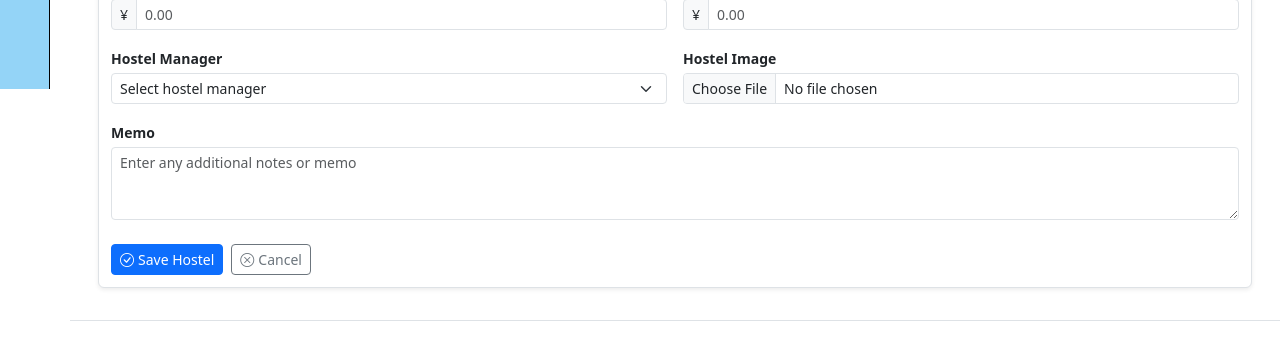
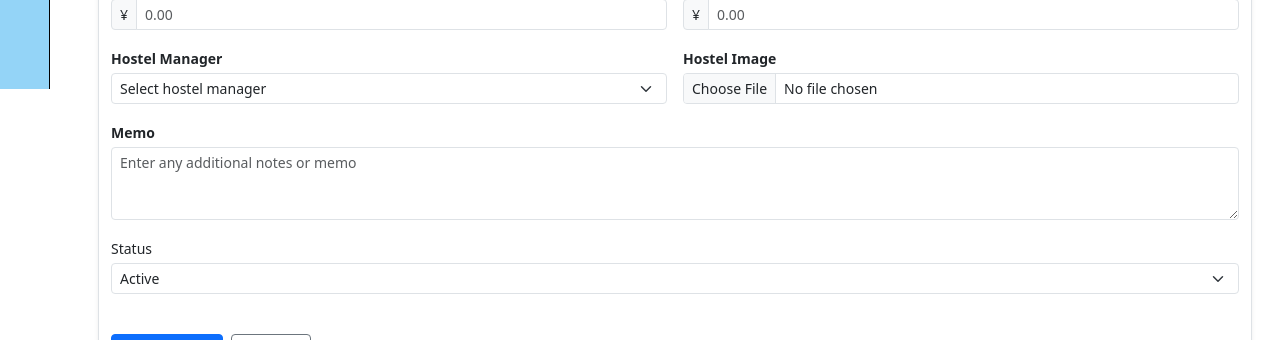
Before and after one commit to jadhikari/docker-fistail-home, a Django app: page /hostel/add/ in a window 1280 px wide. Shown: the part 722-1062 px from the top of the page. Run offline with Django 5.2, Linux system fonts and the light colour scheme; the visitor is signed in with stand-in values (Sample User, id 1); data comes from the database, SQL or seed files in the repository.

Commit message:
hostel active and inactive process has been done

```diff
--- a/backend/finance/views.py
+++ b/backend/finance/views.py
@@ -229,7 +229,7 @@ def revenues(request):
 
     # Get all hostels for the filter dropdown
     from hostel.models import Hostel
-    all_hostels = Hostel.objects.all().order_by('name')
+    all_hostels = Hostel.objects.filter(status=True).order_by('name')
 
     return render(request, 'finance/revenues_dashboard.html', {
         'registration_revenues': registration_page_obj,
@@ -1028,7 +1028,7 @@ def expenses(request):
 
     # Get all hostels for the filter dropdown
     from hostel.models import Hostel
-    all_hostels = Hostel.objects.all().order_by('name')
+    all_hostels = Hostel.objects.filter(status=True).order_by('name')
 
     # Format year_month for display
     display_month = ""
--- a/backend/hostel/admin.py
+++ b/backend/hostel/admin.py
@@ -14,13 +14,15 @@ class HostelAdmin(admin.ModelAdmin):
         'hostel_manager',
         'deposit_fee',
         'initial_fee',
+        'status',
         'created_at',
         'created_by',
         'updated_at',
         'updated_by',
     )
+    list_editable = ('status',)
     search_fields = ('name', 'common_name')
-    list_filter = ('contract_start_date', 'contract_end_date')
+    list_filter = ('status', 'hostel_type')
     autocomplete_fields = ('hostel_manager', 'created_by', 'updated_by')
     readonly_fields = ('created_at', 'updated_at')
 
@@ -41,6 +43,7 @@ class UnitAdmin(admin.ModelAdmin):
         'updated_at',
         'updated_by',
     )
+
     list_filter = ('unit_type', 'hostel')
     search_fields = ('unit_id', 'hostel__name')
     autocomplete_fields = ('hostel', 'created_by', 'updated_by')
--- a/backend/hostel/templates/hostel/hostel_form.html
+++ b/backend/hostel/templates/hostel/hostel_form.html
@@ -429,25 +429,26 @@
                             </div>
                         {% endif %}
                     </div>
-                    {% comment %} <div class="col-md-6">
-                        <label for="{{ form.is_active.id_for_label }}" class="form-label fw-semibold small">
+                    {% if perms.hostel.change_hostel %}
+                        <div class="mb-3">
+                            <label for="{{ form.status.id_for_label }}" class="form-label">
                                 Status
                             </label>
 
                             <select
-                            name="{{ form.is_active.name }}"
-                            id="{{ form.is_active.id_for_label }}"
+                                name="{{ form.status.name }}"
+                                id="{{ form.status.id_for_label }}"
                                 class="form-select form-select-sm"
                             >
-                            <option value="True" {% if form.is_active.value %}selected{% endif %}>
+                                <option value="True" {% if form.status.value %}selected{% endif %}>
                                     Active
                                 </option>
-                            <option value="False" {% if not form.is_active.value %}selected{% endif %}>
+                                <option value="False" {% if not form.status.value %}selected{% endif %}>
                                     Inactive
                                 </option>
                             </select>
-                    </div> {% endcomment %}
-
+                        </div>
+                    {% endif %}
 
                 </div>
 
@@ -477,5 +478,59 @@
             bsAlert.close();
         });
     }, 5000);
+
+    document.addEventListener('DOMContentLoaded', function () {
+        const statusField = document.getElementById('{{ form.status.id_for_label }}');
+        const form = statusField?.closest('form');
+
+        if (!statusField || !form) {
+            return;
+        }
+
+        // Original status when page was loaded
+        const originalStatus = statusField.value;
+
+        form.addEventListener('submit', function (event) {
+            const newStatus = statusField.value;
+
+            // No status change
+            if (originalStatus === newStatus) {
+                return;
+            }
+
+            let message = '';
+
+            if (originalStatus === 'True' && newStatus === 'False') {
+                message =
+                    '⚠️ WARNING⚠️ \n' +
+                    'You are about to make this hostel INACTIVE.\n' +
+                    '• New units cannot be added.\n' +
+                    '• New beds cannot be added.\n' +
+                    '• Beds cannot be assigned to customers.\n' +
+                    '• Other hostel operations may be restricted.\n' +
+                    'Make sure all customers have been released before deactivating this hostel.\n' +
+                    'Do you want to continue?';
+            }
+
+            if (originalStatus === 'False' && newStatus === 'True') {
+                message =
+                    'ℹ️ STATUS CHANGE\n' +
+                    'You are about to make this hostel ACTIVE.\n' +
+                    '• Units can be added again.\n' +
+                    '• Beds can be added again.\n' +
+                    '• Beds can be assigned to customers again.\n' +
+                    '• Normal hostel operations will be enabled.\n' +
+                    'Do you want to continue?';
+            }
+
+            if (message && !confirm(message)) {
+                event.preventDefault();
+
+                // Restore original value
+                statusField.value = originalStatus;
+            }
+        });
+    });
+
 </script>
 {% endblock %}
--- a/backend/hostel/views.py
+++ b/backend/hostel/views.py
@@ -182,18 +182,49 @@ def hostel_create(request):
 @login_required(login_url='/accounts/login/')
 def hostel_update(request, pk):
     hostel = get_object_or_404(Hostel, pk=pk)
+
+    # If hostel is inactive, only users with change_hostel permission
+    # can edit/reactivate it.
+    if not hostel.status and not request.user.has_perm('hostel.change_hostel'):
+        messages.error(
+            request,
+            "This hostel is inactive. You do not have permission to edit it."
+        )
+        return redirect(
+            'hostel:hostel_detail',
+            pk=hostel.id
+        )
+
     if request.method == 'POST':
-        form = HostelForm(request.POST, request.FILES, instance=hostel)
+        form = HostelForm(
+            request.POST,
+            request.FILES,
+            instance=hostel
+        )
+
         if form.is_valid():
             hostel = form.save(commit=False)
             hostel.updated_by = request.user
             hostel.save()
-            messages.success(request, "Updated successfully.")
+
+            messages.success(
+                request,
+                "Hostel updated successfully."
+            )
+
             return redirect('hostel:dashboard')
+
     else:
         form = HostelForm(instance=hostel)
-    return render(request, 'hostel/hostel_form.html', {'form': form, 'title': 'Edit Hostel'})
 
+    return render(
+        request,
+        'hostel/hostel_form.html',
+        {
+            'form': form,
+            'title': 'Edit Hostel'
+        }
+    )
 
 @login_required(login_url='/accounts/login/')
 def unit_detail(request, pk):
@@ -203,6 +234,15 @@ def unit_detail(request, pk):
 @login_required(login_url='/accounts/login/')
 def unit_create(request, hostel_id):
     hostel = get_object_or_404(Hostel, pk=hostel_id)
+
+    # Do not allow adding units to inactive hostels
+    if not hostel.status:
+        messages.error(
+            request,
+            "This hostel is inactive. You cannot add a unit."
+        )
+        return redirect('hostel:hostel_detail', pk=hostel.id)
+
     if request.method == 'POST':
         form = UnitForm(request.POST, request.FILES, hostel=hostel)
         if form.is_valid():
@@ -211,6 +251,7 @@ def unit_create(request, hostel_id):
             unit.created_by = request.user
             unit.updated_by = request.user
             unit.save()
+            messages.success(request, 'Unit added successfully.')
             return redirect('hostel:hostel_detail', pk=hostel.id)
     else:
         form = UnitForm(hostel=hostel)
@@ -221,6 +262,15 @@ def unit_create(request, hostel_id):
 def unit_edit(request, pk):
     unit = get_object_or_404(Unit, pk=pk)
     hostel = unit.hostel
+
+     # Do not allow adding units to inactive hostels
+    if not hostel.status:
+        messages.error(
+            request,
+            "This hostel is inactive. You cannot edit a unit."
+        )
+        return redirect('hostel:hostel_detail', pk=hostel.id)
+
     if request.method == 'POST':
         form = UnitForm(request.POST, request.FILES, instance=unit, hostel=hostel)
         if form.is_valid():
@@ -237,6 +287,16 @@ def unit_edit(request, pk):
 @login_required(login_url='/accounts/login/')
 def add_bed(request, unit_id):
     unit = get_object_or_404(Unit, id=unit_id)
+
+    hostel = unit.hostel
+     # Do not allow adding units to inactive hostels
+    if not hostel.status:
+        messages.error(
+            request,
+            "This hostel is inactive. You cannot add the bed."
+        )
+        return redirect('hostel:hostel_detail', pk=hostel.id)
+
 
     if request.method == 'POST':
         form = BedForm(request.POST, unit=unit)
@@ -269,6 +329,16 @@ def add_bed(request, unit_id):
 @login_required(login_url='/accounts/login/')
 def assign_bed(request, bed_id):
     bed = get_object_or_404(Bed, id=bed_id)
+
+    hostel = bed.unit.hostel
+    # Do not allow adding units to inactive hostels
+    if not hostel.status:
+        messages.error(
+            request,
+            "This hostel is inactive. You cannot assign the bed."
+        )
+        return redirect('hostel:hostel_detail', pk=hostel.id)
+
 
     if request.method == 'POST':
         form = BedAssignmentForm(request.POST, instance=bed)
@@ -318,6 +388,15 @@ def assign_bed(request, bed_id):
 def edit_released_date(request, bed_id):
     bed = get_object_or_404(Bed, id=bed_id)
 
+    hostel = bed.unit.hostel
+    # Do not allow adding units to inactive hostels
+    if not hostel.status:
+        messages.error(
+            request,
+            "This hostel is inactive. You cannot released the user."
+        )
+        return redirect('hostel:hostel_detail', pk=hostel.id)
+
     if not bed.customer or not bed.assigned_date:
         return redirect('hostel:unit_detail', bed.unit.id)
 
@@ -345,6 +424,15 @@ def edit_released_date(request, bed_id):
 def bed_edit(request, bed_id):
     bed = get_object_or_404(Bed, id=bed_id)
 
+    hostel = bed.unit.hostel
+    # Do not allow adding units to inactive hostels
+    if not hostel.status:
+        messages.error(
+            request,
+            "This hostel is inactive. You cannot released the user."
+        )
+        return redirect('hostel:hostel_detail', pk=hostel.id)
+
     if request.method == 'POST':
         form = BedForm(request.POST, instance=bed, unit=bed.unit)
 
--- a/backend/send_mail/views.py
+++ b/backend/send_mail/views.py
@@ -11,7 +11,7 @@ logger = logging.getLogger(__name__)
 
 
 def dashboard(request):
-    hostels = Hostel.objects.all()
+    hostels = Hostel.objects.filter(status=True)
 
     if request.method == 'POST':
         hostel_value = request.POST.get('hostel')
```
Also changed, not shown: backend/finance/forms.py (+14 -4 lines), backend/hostel/templates/hostel/dashboard.html (+7 -5 lines), backend/hostel/templates/hostel/hostel_detail.html (+7 -2 lines). Lines whose indentation alone changed are shown as unchanged.
